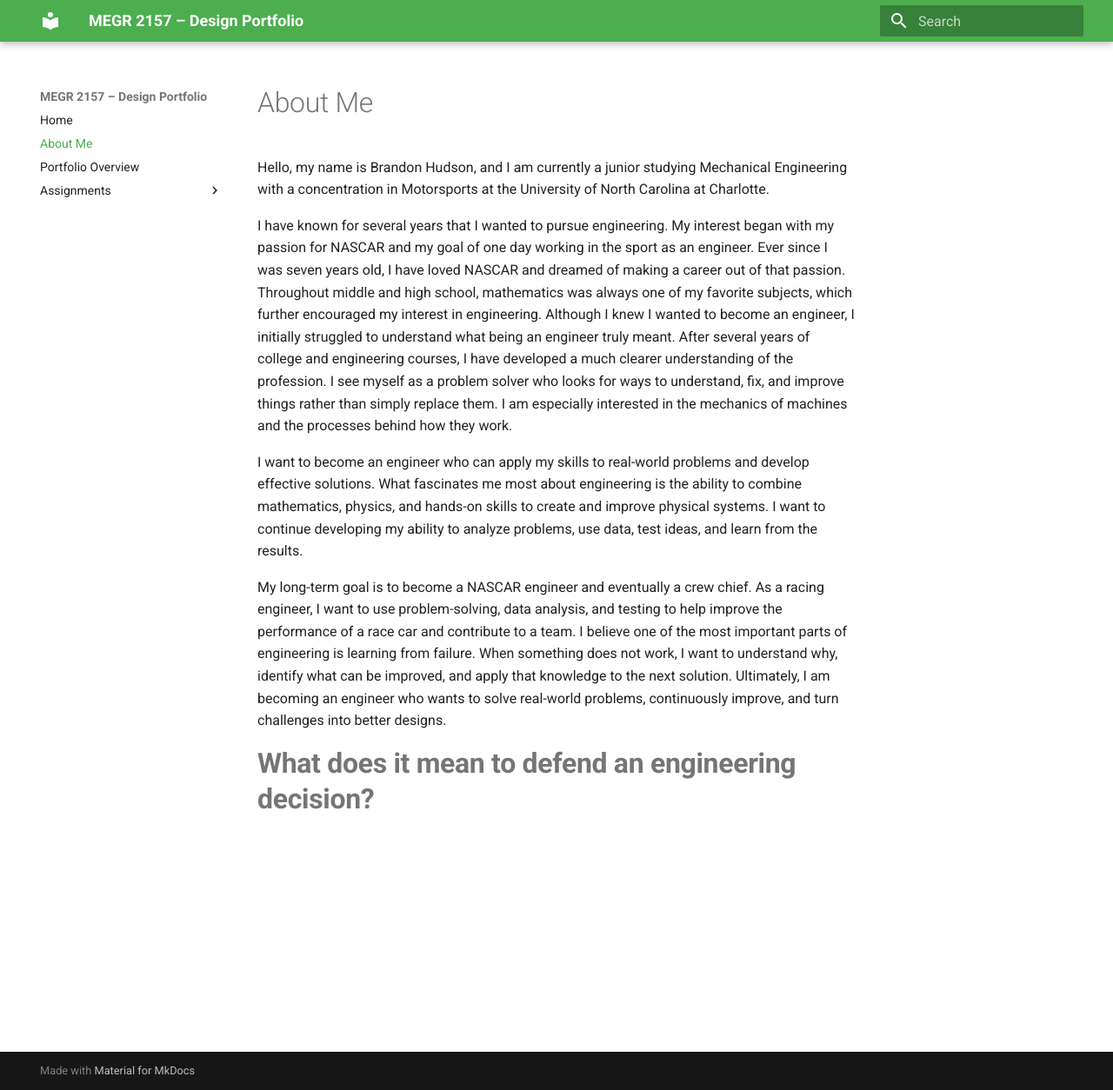
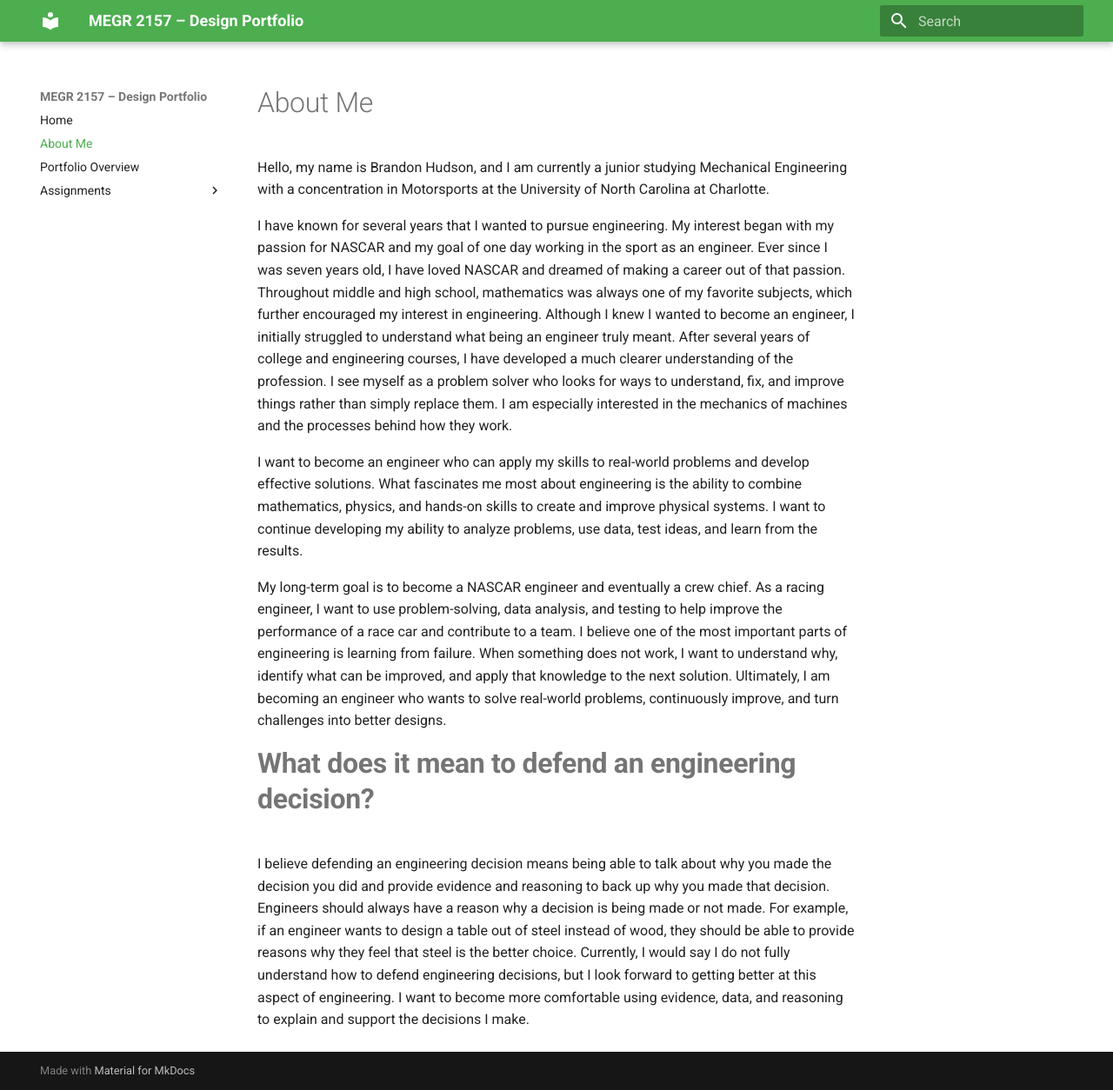
Before and after one commit to brandonhudson11/megr2157-portfolio, an MkDocs documentation site: the page built from docs/aboutme/index.md, in a window 1280 px wide and 1254 px high. Shown: the whole window at 87% size. Built offline with MkDocs 1.6.1 and Material for MkDocs 9.7.7, drawn with Linux system fonts in a browser that asks for light colours.

Commit message:
Clarify the meaning of defending engineering decisions
Expanded on the meaning of defending an engineering decision, emphasizing the importance of reasoning and evidence in decision-making.

```diff
--- a/docs/aboutme/index.md
+++ b/docs/aboutme/index.md
@@ -9,3 +9,5 @@ My long-term goal is to become a NASCAR engineer and eventually a crew chief. As
 
 
 #**What does it mean to defend an engineering decision?**
+
+I believe defending an engineering decision means being able to talk about why you made the decision you did and provide evidence and reasoning to back up why you made that decision. Engineers should always have a reason why a decision is being made or not made. For example, if an engineer wants to design a table out of steel instead of wood, they should be able to provide reasons why they feel that steel is the better choice. Currently, I would say I do not fully understand how to defend engineering decisions, but I look forward to getting better at this aspect of engineering. I want to become more comfortable using evidence, data, and reasoning to explain and support the decisions I make.
```
